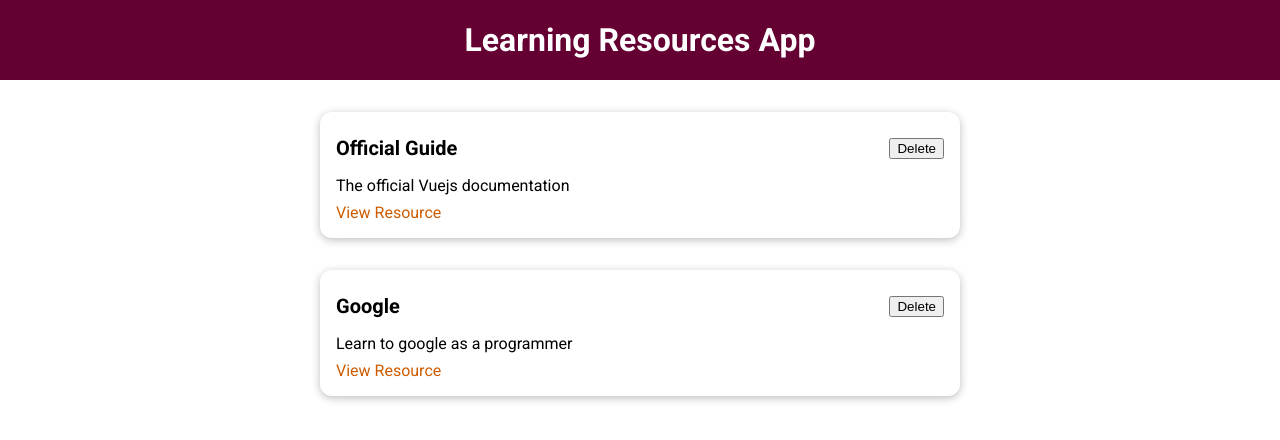
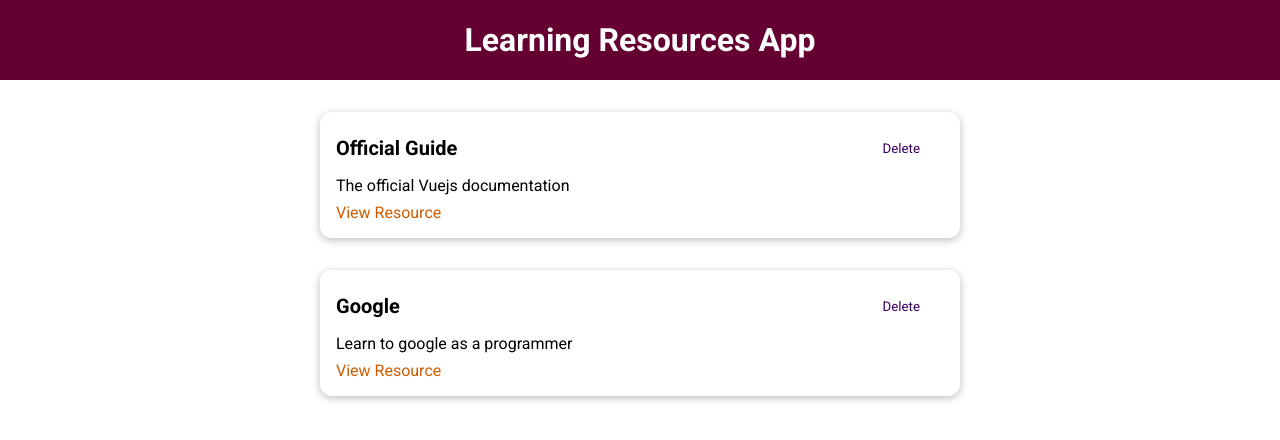
Before and after one commit to robiverdev/Vue-Learning-Resources-App, a Vue app: page / in a window 1280 px wide. Shown: the top 440 px of the page. Built offline with nearby package versions, Linux system fonts and the light colour scheme.

Commit message:
Added BaseBtn component

```diff
--- /dev/null
+++ b/src/components/UI/BaseBtn.vue
@@ -0,0 +1,39 @@
+<template>
+  <button :type="type" :class="mode">
+    <slot></slot>
+  </button>
+</template>
+
+<script>
+export default {
+  props: ['type', 'mode'],
+};
+</script>
+
+<style scoped>
+button {
+  padding: 0.75rem 1.5rem;
+  font-family: inherit;
+  background-color: #3a0061;
+  border: 1px solid #3a0061;
+  color: white;
+  cursor: pointer;
+}
+
+button:hover,
+button:active {
+  background-color: #270041;
+  border-color: #270041;
+}
+
+.flat {
+  background-color: transparent;
+  color: #3a0061;
+  border: none;
+}
+
+.flat:hover,
+.flat:active {
+  background-color: #edd2ff;
+}
+</style>
--- a/src/components/learning-resources/ResourceItem.vue
+++ b/src/components/learning-resources/ResourceItem.vue
@@ -3,7 +3,7 @@
     <base-card>
       <header>
         <h3>{{ title }}</h3>
-        <button>Delete</button>
+        <base-btn mode="flat">Delete</base-btn>
       </header>
 
       <p>{{ description }}</p>
--- a/src/main.js
+++ b/src/main.js
@@ -2,7 +2,9 @@
 
 import App from './App.vue';
 import BaseCard from './components/UI/BaseCard.vue';
+import BaseBtn from './components/UI/BaseBtn.vue';
 
 const app = createApp(App);
 app.component('base-card', BaseCard);
+app.component('base-btn', BaseBtn);
 app.mount('#app');
```
